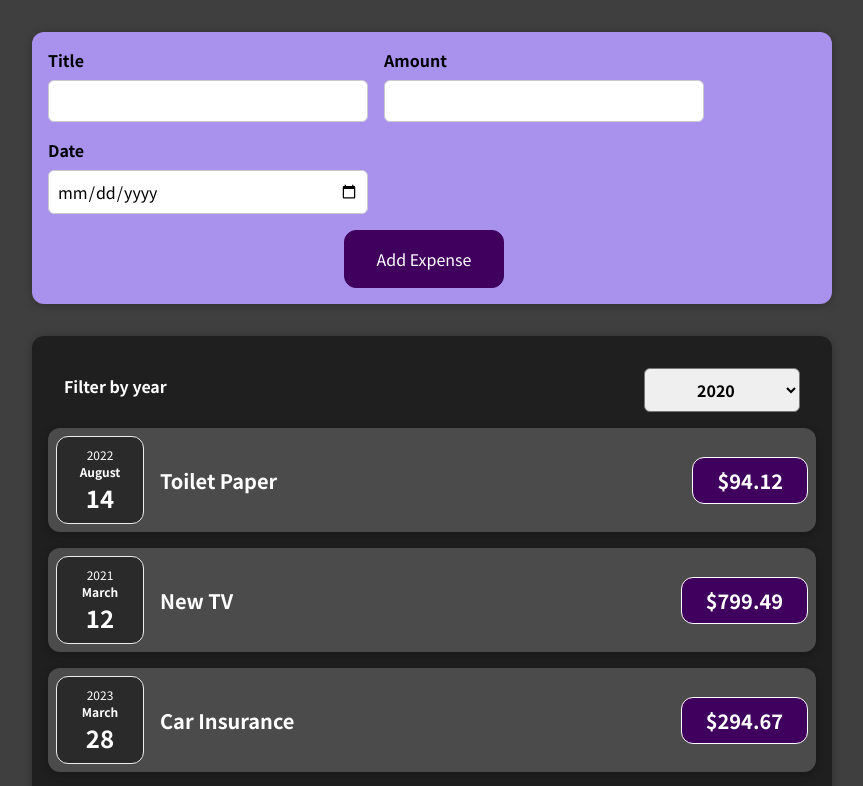
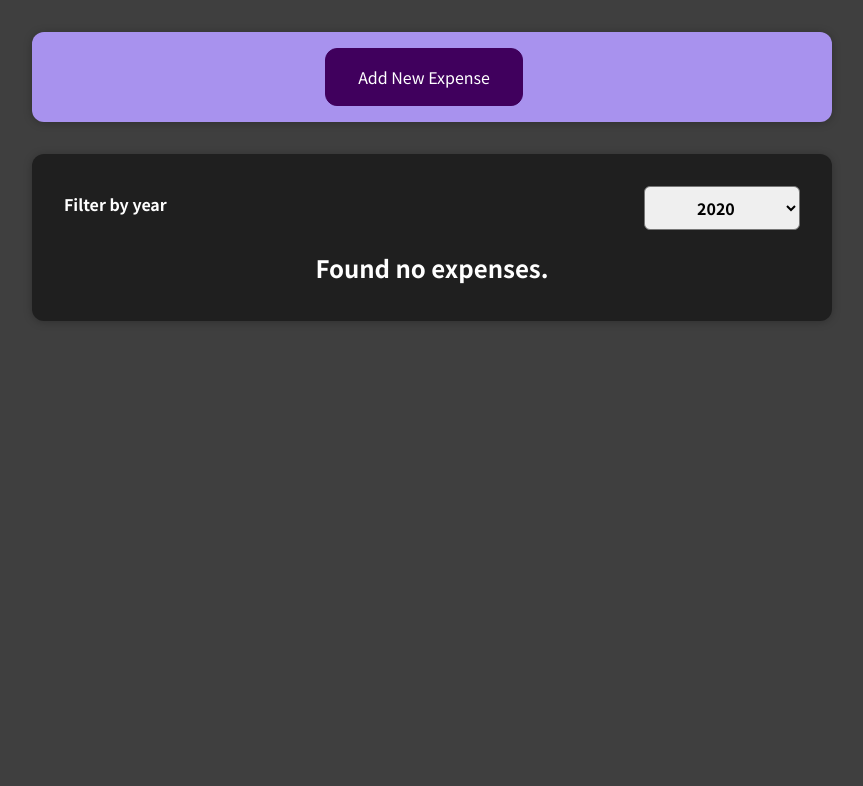
Before and after one commit to kangdy25/Into-the-React, a React (Create React App) app in the folder First_Project/: page / in a window 1280 px wide. Shown: the top 786 px of the page, without its empty margins (208-1071 px from the left). Built offline with nearby package versions, Linux system fonts and the light colour scheme.

Commit message:
Learn Conditional Content

```diff
--- a/First_Project/src/App.js
+++ b/First_Project/src/App.js
@@ -1,5 +1,5 @@
 import React, { useState } from "react";
-import ExpenseList from "./components/Expenses/ExpenseList";
+import Expenses from "./components/Expenses/Expenses";
 import NewExpense from "./components/NewExpense/NewExpense";
 
 const DUMMY_EXPENSES = [
@@ -25,18 +25,18 @@
 ];
 
 function App() {
-  const [expenses, setExpenses] = useState(DUMMY_EXPENSES)
+    const [expenses, setExpenses] = useState(DUMMY_EXPENSES);
 
-  const addExpenseHandler = expense => {
-    setExpenses(prevExpenses => {
+    const addExpenseHandler = (expense) => {
+        setExpenses((prevExpenses) => {
             return [expense, ...prevExpenses];
         });
-  }
+    };
 
     return (
         <div>
-      <NewExpense onAddExpense={addExpenseHandler}/>
-      <ExpenseList items={expenses}/>
+            <NewExpense onAddExpense={addExpenseHandler} />
+            <Expenses items={expenses} />
         </div>
     );
 }
--- a/First_Project/src/components/Expenses/ExpenseItem.jsx
+++ b/First_Project/src/components/Expenses/ExpenseItem.jsx
@@ -6,6 +6,7 @@
 const ExpenseItem = (props) => {
 
     return (
+        <li>
             <Card className="expense-item">
                 <ExpenseDate date={props.date}/>
                 <div className="expense-item__description">
@@ -13,6 +14,7 @@
                     <div className="expense-item__price">${props.amount}</div>
                 </div>
             </Card>
+        </li>
     );
 }
 
--- a/First_Project/src/components/Expenses/ExpenseList.jsx
+++ /dev/null
@@ -1,33 +0,0 @@
-import React, {useState} from "react";
-
-import ExpenseItem from "./ExpenseItem"
-import './ExpenseList.css'
-import Card from "../UI/Card";
-import ExpensesFilter from "./ExpensesFilter";
-
-function ExpenseList(props) {
-    const [filteredYear, setFilteredYear] = useState('2020');
-
-    const filterChangeHandler = selectedYear => {
-        setFilteredYear(selectedYear);
-    }
-
-
-    return (
-        <div>
-            <Card className="expenses">
-                <ExpensesFilter selected={filteredYear} onChangeFilter={filterChangeHandler}/>
-                {props.items.map((expense) => (
-                    <ExpenseItem
-                        key = {expense.id}
-                        title = {expense.title}
-                        amount = {expense.amount}
-                        date = {expense.date}
-                    />
-                ))}
-            </Card>
-        </div>
-    )
-}
-
-export default ExpenseList;
--- /dev/null
+++ b/First_Project/src/components/Expenses/Expenses.jsx
@@ -0,0 +1,31 @@
+import React, {useState} from "react";
+import ExpensesList from "./ExpensesList";
+import './Expenses.css'
+import Card from "../UI/Card";
+import ExpensesFilter from "./ExpensesFilter";
+
+function Expenses(props) {
+    const [filteredYear, setFilteredYear] = useState('2020');
+
+    const filterChangeHandler = selectedYear => {
+        setFilteredYear(selectedYear);
+    }
+
+    const filteredExpenses = props.items.filter(expense => {
+        return expense.date.getFullYear().toString() === filteredYear;
+    });
+
+    return (
+        <div>
+            <Card className="expenses">
+                <ExpensesFilter
+                    selected={filteredYear}
+                    onChangeFilter={filterChangeHandler}
+                />
+                <ExpensesList items={filteredExpenses}/>
+            </Card>
+        </div>
+    )
+}
+
+export default Expenses;
--- a/First_Project/src/components/Expenses/ExpensesFilter.jsx
+++ b/First_Project/src/components/Expenses/ExpensesFilter.jsx
@@ -13,10 +13,10 @@
             <div className='expenses-filter__control'>
                 <label>Filter by year</label>
                 <select value={props.selected} onChange={filterHandler}>
+                    <option value='2023'>2023</option>
                     <option value='2022'>2022</option>
                     <option value='2021'>2021</option>
                     <option value='2020'>2020</option>
-                    <option value='2019'>2019</option>
                 </select>
             </div>
         </div>
--- /dev/null
+++ b/First_Project/src/components/Expenses/ExpensesList.css
@@ -0,0 +1,9 @@
+.expenses-list {
+    list-style: none;
+    padding: 0;
+}
+
+.expenses-list__fallback {
+    color: white;
+    text-align: center;
+}
--- /dev/null
+++ b/First_Project/src/components/Expenses/ExpensesList.jsx
@@ -0,0 +1,24 @@
+import React from "react";
+import "./ExpensesList.css";
+import ExpenseItem from "./ExpenseItem";
+
+const ExpensesList = props => {
+    if (props.items.length === 0) {
+        return <h2 className="expenses-list__fallback">Found no expenses.</h2>
+    }
+
+    return ( <ul className="expenses-list">
+        {props.items.map((expense) => (
+            <ExpenseItem
+                key = {expense.id}
+                title = {expense.title}
+                amount = {expense.amount}
+                date = {expense.date}
+            />
+        ))}
+    </ul>
+
+    )
+};
+
+export default ExpensesList;
--- a/First_Project/src/components/NewExpense/ExpenseForm.jsx
+++ b/First_Project/src/components/NewExpense/ExpenseForm.jsx
@@ -74,6 +74,7 @@
             </div>
         </div>
         <div className="new-expese__actions">
+            <button type="button" onClick={props.onCancel}>Cancel</button>
             <button type="submit">Add Expense</button>
         </div>
     </form>
--- a/First_Project/src/components/NewExpense/NewExpense.jsx
+++ b/First_Project/src/components/NewExpense/NewExpense.jsx
@@ -1,19 +1,35 @@
-import React from "react";
+import React, {useState} from "react";
 
 import './NewExpense.css';
 import ExpenseForm from "./ExpenseForm";
 
 const NewExpense = (props) => {
+    const [isEditing, setIsEditing] = useState(false);
     const saveExpenseDataHandler = (enteredExpenseData) => {
         const expenseData = {
             ...enteredExpenseData,
             id: Math.random().toString()
         };
         props.onAddExpense(expenseData);
+        setIsEditing(false);
     };
 
+    const startEditingHandler = () => {
+        setIsEditing(true);
+    }
+
+    const stopEditingHandler = () => {
+        setIsEditing(false);
+    }
+
     return <div className="new-expense">
-        <ExpenseForm onSaveExpenseData={saveExpenseDataHandler} />
+        {!isEditing && <button onClick={startEditingHandler}>Add New Expense</button>}
+        {isEditing && (
+            <ExpenseForm
+                onSaveExpenseData={saveExpenseDataHandler}
+                onCancel={stopEditingHandler}
+            />
+        )}
     </div>
 }
 
```
Also changed, not shown: First_Project/src/components/Expenses/Expenses.css (renamed from First_Project/src/components/Expenses/ExpenseList.css). Lines whose indentation alone changed are shown as unchanged.
